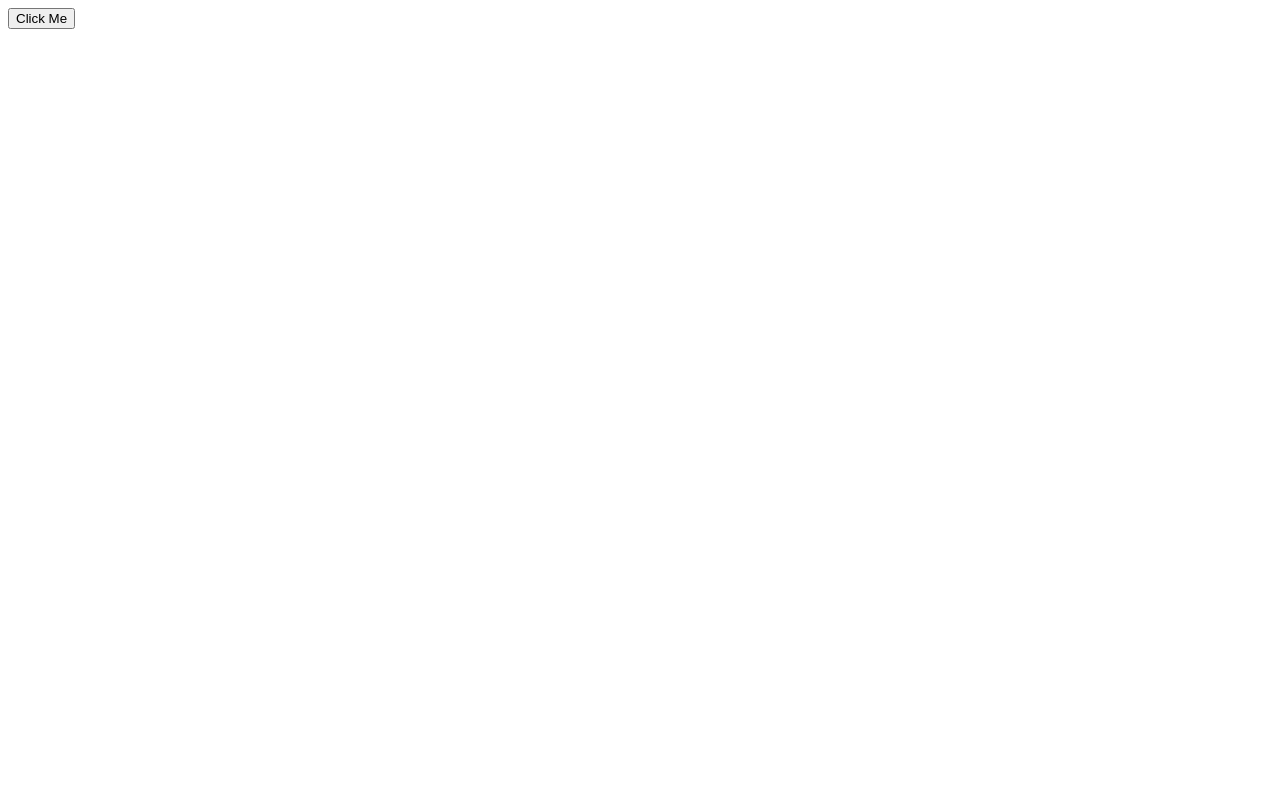
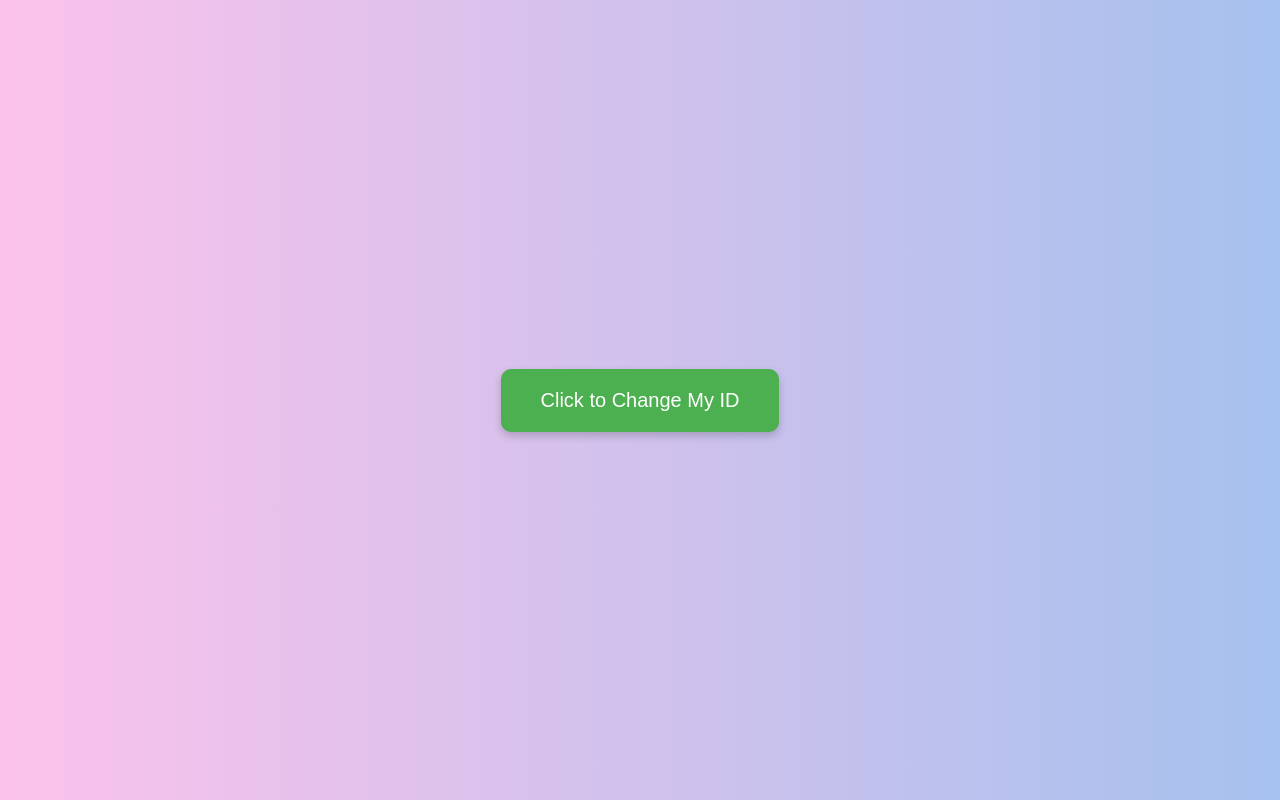
Before and after one commit to masalama/testweb, a plain HTML site: page index.html in a window 1280 px wide. Drawn offline with Linux system fonts and the light colour scheme.

Commit message:
Update index.html

```diff
--- a/index.html
+++ b/index.html
@@ -2,18 +2,50 @@
 <html lang="en">
 <head>
   <meta charset="UTF-8">
-  <title>Healenium Test</title>
+  <title>Healenium Test Demo</title>
+  <style>
+    body {
+      background: linear-gradient(to right, #fbc2eb, #a6c1ee);
+      font-family: 'Segoe UI', Tahoma, Geneva, Verdana, sans-serif;
+      display: flex;
+      justify-content: center;
+      align-items: center;
+      height: 100vh;
+      margin: 0;
+    }
+
+    button {
+      padding: 20px 40px;
+      font-size: 20px;
+      background-color: #4CAF50;
+      border: none;
+      border-radius: 10px;
+      color: white;
+      cursor: pointer;
+      box-shadow: 0 4px 8px rgba(0,0,0,0.2);
+      transition: 0.3s ease;
+    }
+
+    button:hover {
+      background-color: #45a049;
+    }
+  </style>
   <script>
+    function generateRandomId() {
+      return "btn-" + Math.random().toString(36).substring(2, 10);
+    }
+
     function changeId() {
       const btn = document.getElementById("original-btn");
       if (btn) {
-        btn.id = "changed-btn";
-        btn.innerText = "ID Changed!";
+        const newId = generateRandomId();
+        btn.id = newId;
+        btn.innerText = "ID Changed to: " + newId;
       }
     }
   </script>
 </head>
 <body>
-  <button id="original-btn" onclick="changeId()">Click Me</button>
+  <button id="original-btn" onclick="changeId()">Click to Change My ID</button>
 </body>
 </html>
```
